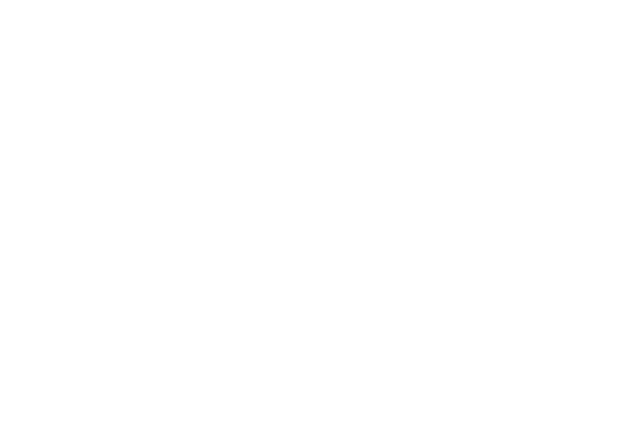
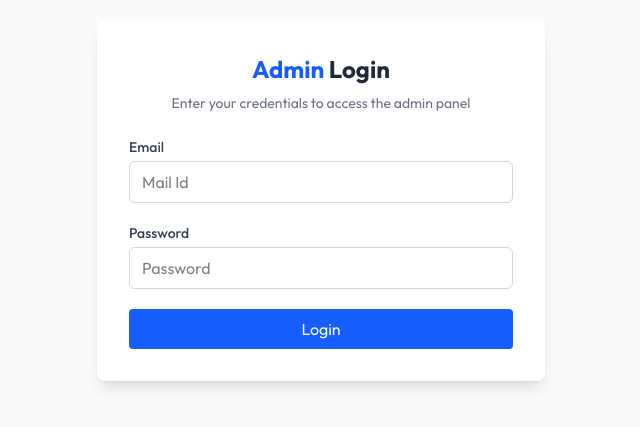
Before and after one commit to karuna207/QuillAI, a React (Vite) app in the folder frontend/: page /admin in a window 1280 px wide. Before the commit this address had no page. Shown: the part 199-626 px from the top of the page, without its empty margins (319-959 px from the left). Built offline with nearby package versions, Linux system fonts and the light colour scheme.

Commit message:
Admin Page folder structure and login implemented

```diff
--- a/frontend/src/App.jsx
+++ b/frontend/src/App.jsx
@@ -2,13 +2,26 @@ import React from 'react'
 import { Route, Routes } from 'react-router-dom'
 import Blog from './pages/Blog'
 import Home from './pages/Home'
+import Layout from './pages/admin/Layout'
+import Dashboard from './pages/admin/Dashboard'
+import AddBlog from './pages/admin/AddBlog'
+import ListBlog from './pages/admin/ListBlog'
+import Comments from './pages/admin/Comments'
+import Login from './components/admin/Login'
 
 const App = () => {
   return (
     <div>
       <Routes>
-        <Route path='/' element={<Home/>}/>
-        <Route path="/blog/:id" element={<Blog/>}/>
+        <Route path='/' element={<Home />} />
+        <Route path="/blog/:id" element={<Blog />} />
+        <Route path='/admin' element={false?<Layout />:<Login/>}>
+          <Route index element={<Dashboard />} />
+          <Route path="addBlog" element={<AddBlog />} />
+          <Route path="listBlog" element={<ListBlog />} />
+          <Route path="Comments" element={<Comments />} />
+
+        </Route>
       </Routes>
     </div>
   )
--- /dev/null
+++ b/frontend/src/components/admin/Login.jsx
@@ -0,0 +1,59 @@
+import React, { useState } from 'react';
+
+const Login = () => {
+    const [email, setEmail] = useState('');
+    const [password, setPassword] = useState('');
+
+    const handleSubmit = (e) => {
+        e.preventDefault();
+    };
+
+    return (
+        <div className="min-h-screen flex items-center justify-center bg-gray-50 px-4">
+            <div className="max-w-md w-full bg-white shadow-lg rounded-lg p-8">
+                <div className="mb-6 text-center">
+                    <h1 className="text-2xl font-bold text-gray-800">
+                        <span className="text-blue-600">Admin</span> Login
+                    </h1>
+                    <p className="text-sm text-gray-500 mt-2">Enter your credentials to access the admin panel</p>
+                </div>
+
+                <form onSubmit={handleSubmit} className="space-y-5">
+                    <div>
+                        <label className="block text-sm font-medium text-gray-700 mb-1">Email</label>
+                        <input
+                            onChange={(e) => setEmail(e.target.value)}
+                            value={email}
+                            type="email"
+                            required
+                            placeholder="Mail Id"
+                            className="w-full border border-gray-300 rounded-md px-3 py-2 focus:outline-none focus:ring-2 focus:ring-primary"
+                        />
+                    </div>
+
+                    <div>
+                        <label className="block text-sm font-medium text-gray-700 mb-1">Password</label>
+                        <input
+                            onChange={(e) => setPassword(e.target.value)}
+                            value={password}
+                            type="password"
+                            required
+                            placeholder="Password"
+                            className="w-full border border-gray-300 rounded-md px-3 py-2 focus:outline-none focus:ring-2 focus:ring-primary"
+                        />
+                    </div>
+
+                    <button
+                        type='submit'
+                        className="w-full bg-blue-600 text-white py-2 px-4 rounded hover:bg-blue-700 transition-colors duration-300"
+                    >
+                        Login
+                    </button>
+
+                </form>
+            </div>
+        </div>
+    );
+};
+
+export default Login;
--- /dev/null
+++ b/frontend/src/components/admin/Sidebar.jsx
@@ -0,0 +1,31 @@
+import React from 'react';
+import { NavLink } from 'react-router-dom';
+import { assets } from '../../assets/assets';
+
+const Sidebar = () => {
+  return (
+    <div className="flex flex-col border-x border-blue-200 min-h-screen pt-6 bg-white shadow-md">
+      {[
+        { to: '/admin', icon: assets.home_icon, label: 'Dashboard' },
+        { to: '/admin/addBlog', icon: assets.add_icon, label: 'Add Blogs' },
+        { to: '/admin/listBlog', icon: assets.list_icon, label: 'List Blogs' },
+        { to: '/admin/Comments', icon: assets.comment_icon, label: 'Comments' },
+      ].map(({ to, icon, label }) => (
+        <NavLink
+          key={to}
+          end={to === '/admin'}
+          to={to}
+          className={({ isActive }) =>
+            `flex items-center gap-3 py-3.5 px-4 md:px-9 min-w-full md:min-w-64 cursor-pointer transition-all duration-200
+            ${isActive ? 'bg-primary/10 border-r-4 border-primary text-primary font-semibold' : 'hover:bg-gray-100'}`
+          }
+        >
+          <img src={icon} alt={`${label} icon`} className="w-5 h-5" />
+          <p className="text-sm md:text-base">{label}</p>
+        </NavLink>
+      ))}
+    </div>
+  );
+};
+
+export default Sidebar;
--- /dev/null
+++ b/frontend/src/pages/admin/AddBlog.jsx
@@ -0,0 +1,11 @@
+import React from 'react'
+
+const AddBlog = () => {
+  return (
+    <div>
+
+    </div>
+  )
+}
+
+export default AddBlog
--- /dev/null
+++ b/frontend/src/pages/admin/Comments.jsx
@@ -0,0 +1,11 @@
+import React from 'react'
+
+const Comments = () => {
+  return (
+    <div>
+
+    </div>
+  )
+}
+
+export default Comments
--- /dev/null
+++ b/frontend/src/pages/admin/Dashboard.jsx
@@ -0,0 +1,11 @@
+import React from 'react'
+
+const Dashboard = () => {
+  return (
+    <div>
+
+    </div>
+  )
+}
+
+export default Dashboard
--- /dev/null
+++ b/frontend/src/pages/admin/Layout.jsx
@@ -0,0 +1,41 @@
+import React from 'react';
+import Navbar from '../../components/Navbar';
+import {Outlet,useNavigate } from 'react-router-dom';
+import { assets } from '../../assets/assets'; // Ensure this is correctly imported
+import Sidebar from '../../components/admin/Sidebar';
+
+const Layout = () => {
+  const navigate = useNavigate();
+
+  const logout = () => {
+    navigate('/');
+  };
+
+  return (
+    <>
+      <div className="flex justify-between items-center p-4 bg-white shadow-md">
+        <img
+          src={assets.logo}
+          alt="Logo"
+          className="h-10 cursor-pointer"
+          onClick={() => {
+            navigate('/');
+          }}
+        />
+        <button
+          onClick={logout}
+          className="px-4 py-2 bg-red-500 text-white rounded-full hover:bg-red-600 transition duration-200"
+        >
+          Logout
+        </button>
+      </div>
+
+      <div>
+        <Sidebar/>
+        <Outlet/>
+      </div>
+    </>
+  );
+};
+
+export default Layout;
--- /dev/null
+++ b/frontend/src/pages/admin/ListBlog.jsx
@@ -0,0 +1,11 @@
+import React from 'react'
+
+const ListBlog = () => {
+  return (
+    <div>
+
+    </div>
+  )
+}
+
+export default ListBlog
```
